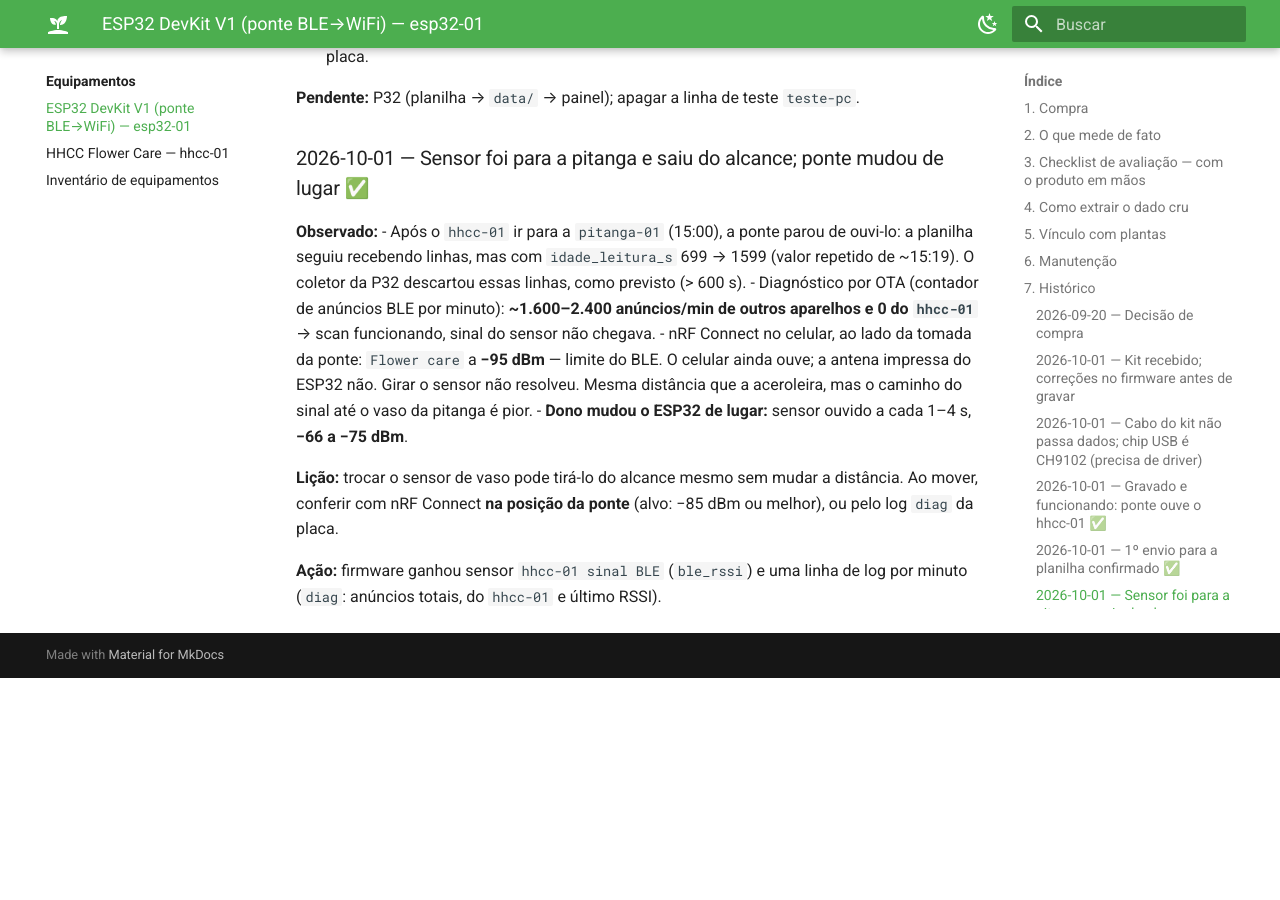
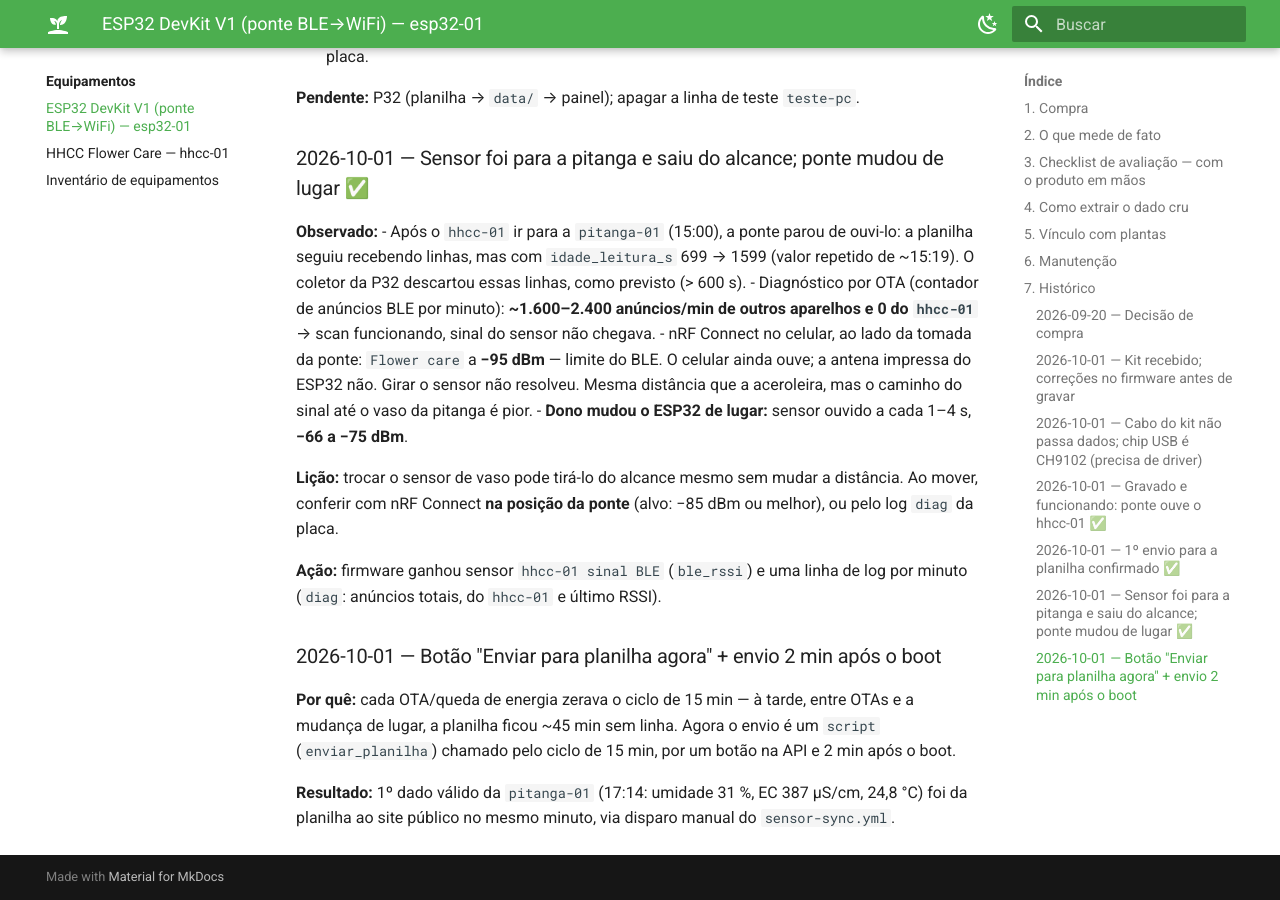
Before and after one commit to gfvdata-web/PlantsCare-publico, an MkDocs documentation site: the page built from conteudo/equipamentos/esp32-01.md, in a window 1280 px wide and 900 px high, scrolled down 4694 px. Built offline with MkDocs 1.6.1 and Material for MkDocs 9.7.7, drawn with Linux system fonts in a browser that asks for light colours; before the commit the page ends 5372 px from its top, so only the background shows below that.

Commit message:
Atualiza site a partir de PlantsCare@2371e07

```diff
--- a/conteudo/equipamentos/esp32-01.md
+++ b/conteudo/equipamentos/esp32-01.md
@@ -171,3 +171,12 @@ log `diag` da placa.
 
 **Ação:** firmware ganhou sensor `hhcc-01 sinal BLE` (`ble_rssi`) e uma linha de log por
 minuto (`diag`: anúncios totais, do `hhcc-01` e último RSSI).
+
+### 2026-10-01 — Botão "Enviar para planilha agora" + envio 2 min após o boot
+
+**Por quê:** cada OTA/queda de energia zerava o ciclo de 15 min — à tarde, entre OTAs e a
+mudança de lugar, a planilha ficou ~45 min sem linha. Agora o envio é um `script`
+(`enviar_planilha`) chamado pelo ciclo de 15 min, por um botão na API e 2 min após o boot.
+
+**Resultado:** 1º dado válido da `pitanga-01` (17:14: umidade 31 %, EC 387 µS/cm, 24,8 °C)
+foi da planilha ao site público no mesmo minuto, via disparo manual do `sensor-sync.yml`.
```
Also changed, not shown: 1 other file.
